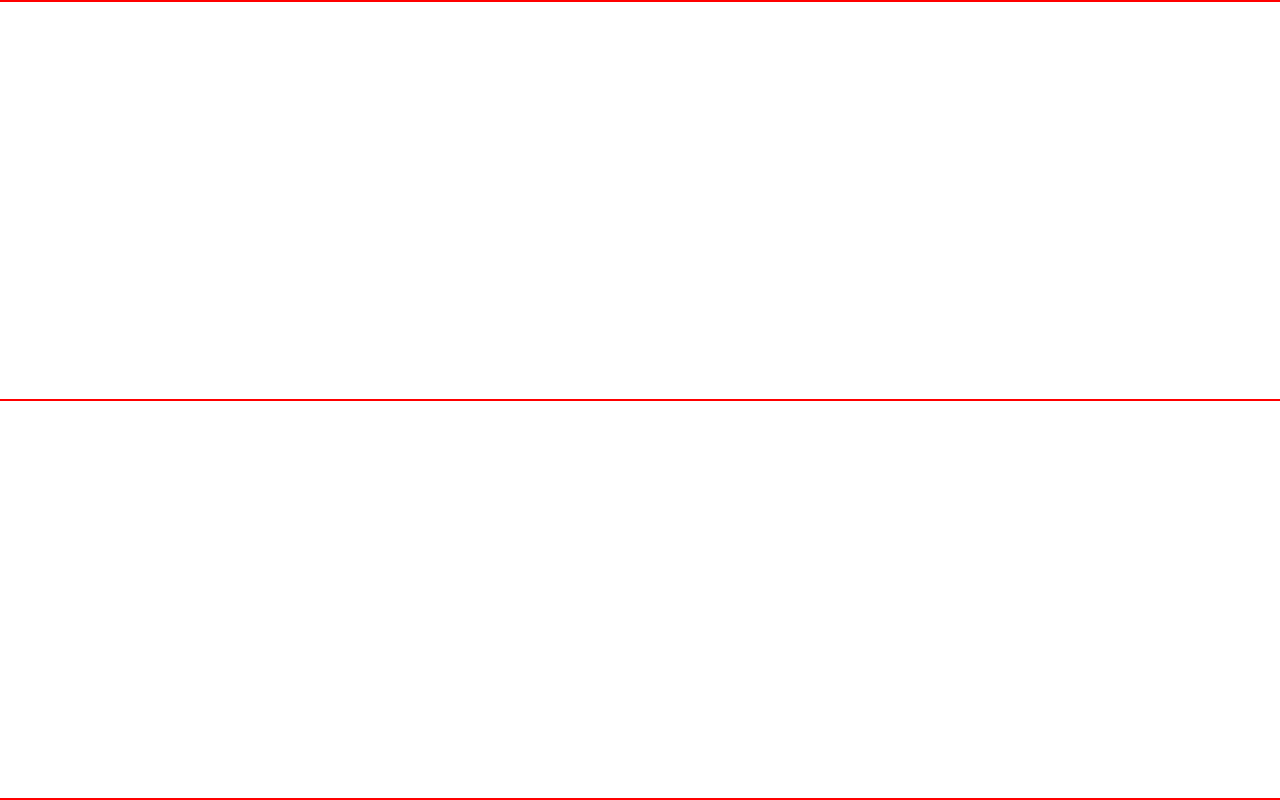
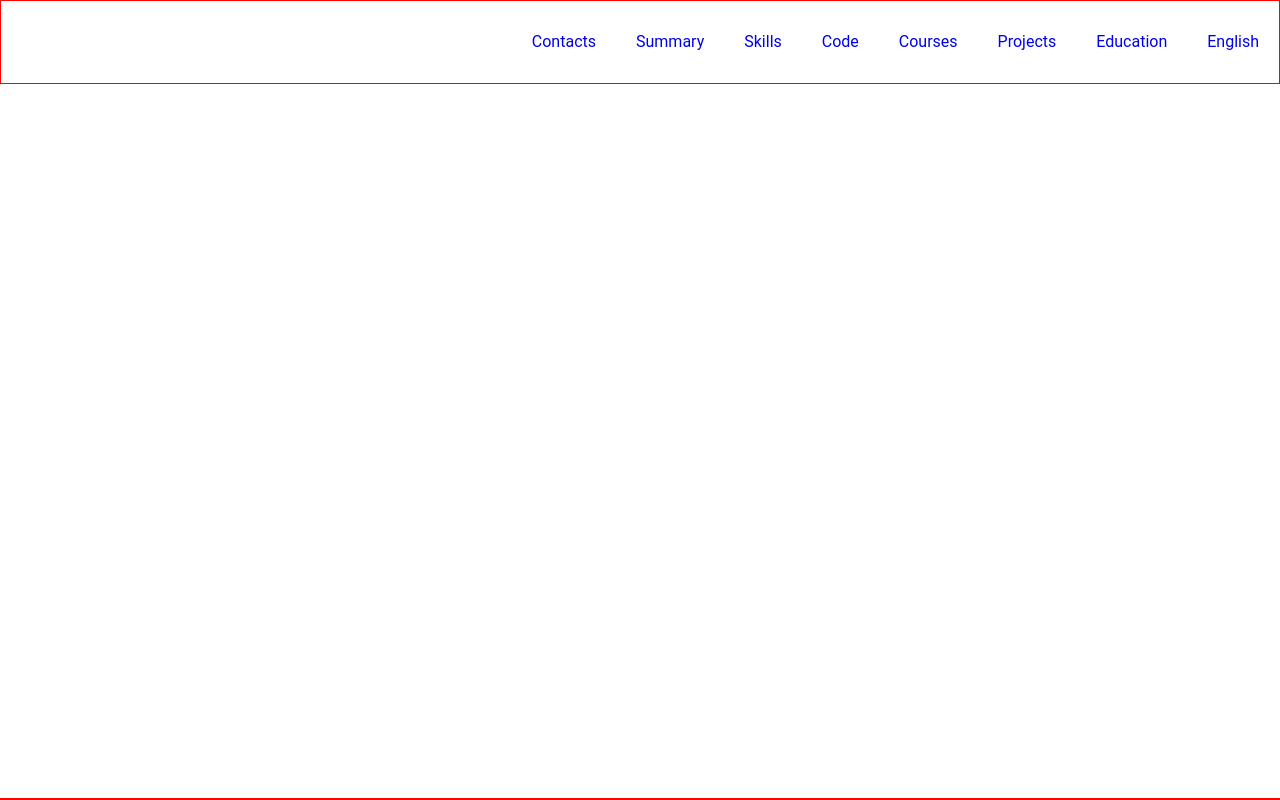
Before and after one commit to kaprika/rsschool-cv2025, a plain HTML site: page index.html in a window 1280 px wide. Drawn offline with Linux system fonts and the light colour scheme.

Commit message:
feat: add navigation

```diff
--- a/index.html
+++ b/index.html
@@ -8,9 +8,40 @@
     <link rel="stylesheet" href="style.css" />
     <link rel="icon" href="assets/favicon.ico" />
   </head>
+
   <body>
-    <header class="header"><div class="container"></div></header>
-    <main class="main"><div class="container"></div></main>
-    <footer class="footer"><div class="container"></div></footer>
+    <header class="header">
+      <div class="container">
+        <nav class="nav">
+          <ul class="nav-list">
+            <li class="nav-item">
+              <a href="#contacts" class="nav-link">Contacts</a>
+            </li>
+            <li class="nav-item">
+              <a href="#summary" class="nav-link">Summary</a>
+            </li>
+            <li class="nav-item">
+              <a href="#skills" class="nav-link">Skills</a>
+            </li>
+            <li class="nav-item"><a href="#code" class="nav-link">Code</a></li>
+            <li class="nav-item">
+              <a href="#courses" class="nav-link">Courses</a>
+            </li>
+            <li class="nav-item">
+              <a href="#projects" class="nav-link">Projects</a>
+            </li>
+            <li class="nav-item">
+              <a href="#education" class="nav-link">Education</a>
+            </li>
+            <li class="nav-item">
+              <a href="#english" class="nav-link">English</a>
+            </li>
+          </ul>
+        </nav>
+      </div>
+    </header>
+    <main class="main">
+      <div class="container"></div>
+    </main>
   </body>
 </html>
--- a/style.css
+++ b/style.css
@@ -33,3 +33,34 @@ body {
     max-width: 1440px;
     margin: 0 auto;
 }
+
+.nav-list {
+    display: flex;
+    justify-content: flex-end;
+    align-items: center;
+}
+
+html {
+    scroll-behavior: smooth;
+}
+
+.nav-list {
+    list-style: none;
+}
+
+.nav-link {
+    padding: 0 20px;
+    line-height: 50px;
+    text-decoration: none;
+    transition: .3s;
+}
+
+.section-item a {
+    color: #829985;
+    text-decoration: none;
+    transition: color 0.5s;
+}
+
+.section-item a:hover {
+    color: #4d2323;
+}
```
